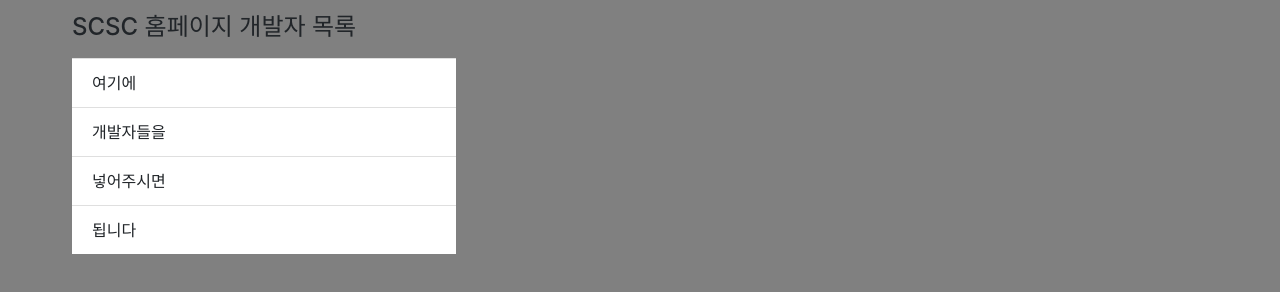
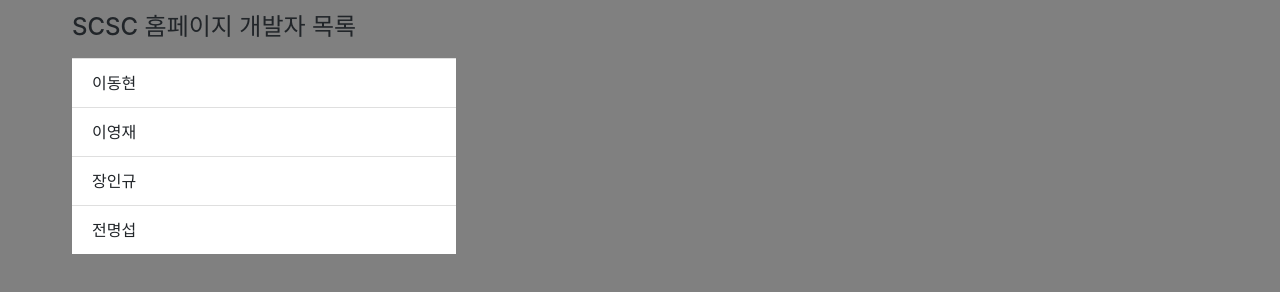
Before and after one commit to scsc-web/scsc-homepage-front, a website built with webpack: page src/about.html in a window 1280 px wide. Shown: the part 414-706 px from the top of the page. Built offline with nearby package versions, Linux system fonts and the light colour scheme.

Commit message:
Update developer list in about page
Currently, there are four people now.

```diff
--- a/src/about.html
+++ b/src/about.html
@@ -75,10 +75,10 @@
     </p>
     <h4 class="my-3">SCSC 홈페이지 개발자 목록</h4>
     <ul class="list-group list-group-flush dev-list">
-      <li class="list-group-item">여기에</li>
-      <li class="list-group-item">개발자들을</li>
-      <li class="list-group-item">넣어주시면</li>
-      <li class="list-group-item">됩니다</li>
+      <li class="list-group-item">이동현</li>
+      <li class="list-group-item">이영재</li>
+      <li class="list-group-item">장인규</li>
+      <li class="list-group-item">전명섭</li>
     </ul>
   </main>
 </body>
```
